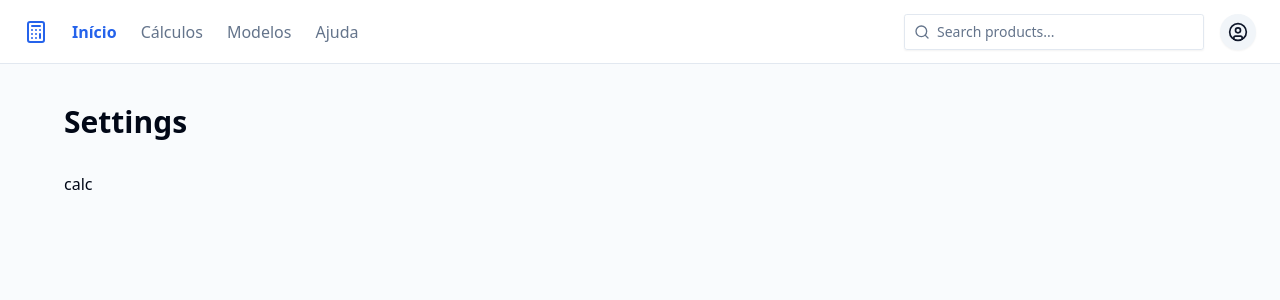
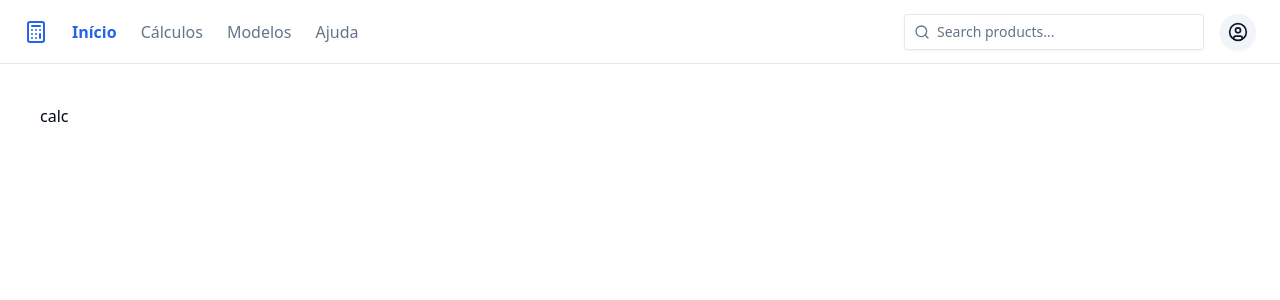
Before and after one commit to paulo-fs/calcPrev, a React (Vite) app: page / in a window 1280 px wide. Shown: the top 300 px of the page. Built offline with nearby package versions, Linux system fonts and the light colour scheme.

Commit message:
refactor: update SignedLayout component styles

```diff
--- a/src/view/layouts/SignedLayout/SignedLayout.tsx
+++ b/src/view/layouts/SignedLayout/SignedLayout.tsx
@@ -6,11 +6,8 @@ export function SignedLayout() {
   return (
     <div className="flex min-h-screen w-full flex-col">
       <HeaderMenu />
-      <main className="flex min-h-[calc(100vh_-_theme(spacing.16))] flex-1 flex-col gap-4 bg-muted/40 p-4 md:gap-8 md:p-10">
-        <div className="mx-auto grid w-full max-w-6xl gap-2">
-          <h1 className="text-3xl font-semibold">Settings</h1>
-        </div>
-        <div className="mx-auto grid w-full max-w-6xl items-start gap-6 md:grid-cols-[180px_1fr] lg:grid-cols-[250px_1fr]">
+      <main className="flex min-h-[calc(100vh_-_theme(spacing.16))] flex-1 flex-col bg-muted/10 p-4 md:gap-8 md:p-10">
+        <div className="mx-auto grid w-full max-w-screen-xl items-start gap-6 md:grid-cols-[180px_1fr] lg:grid-cols-[250px_1fr]">
           <Outlet />
         </div>
       </main>
```
